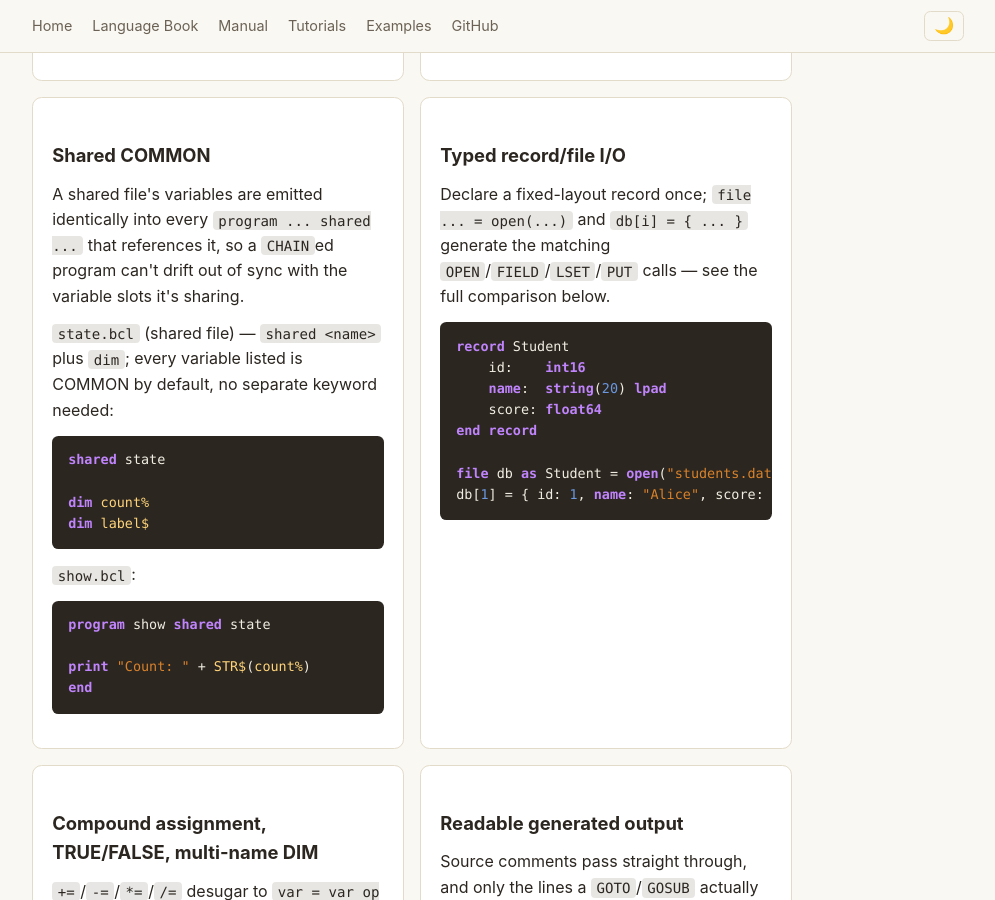
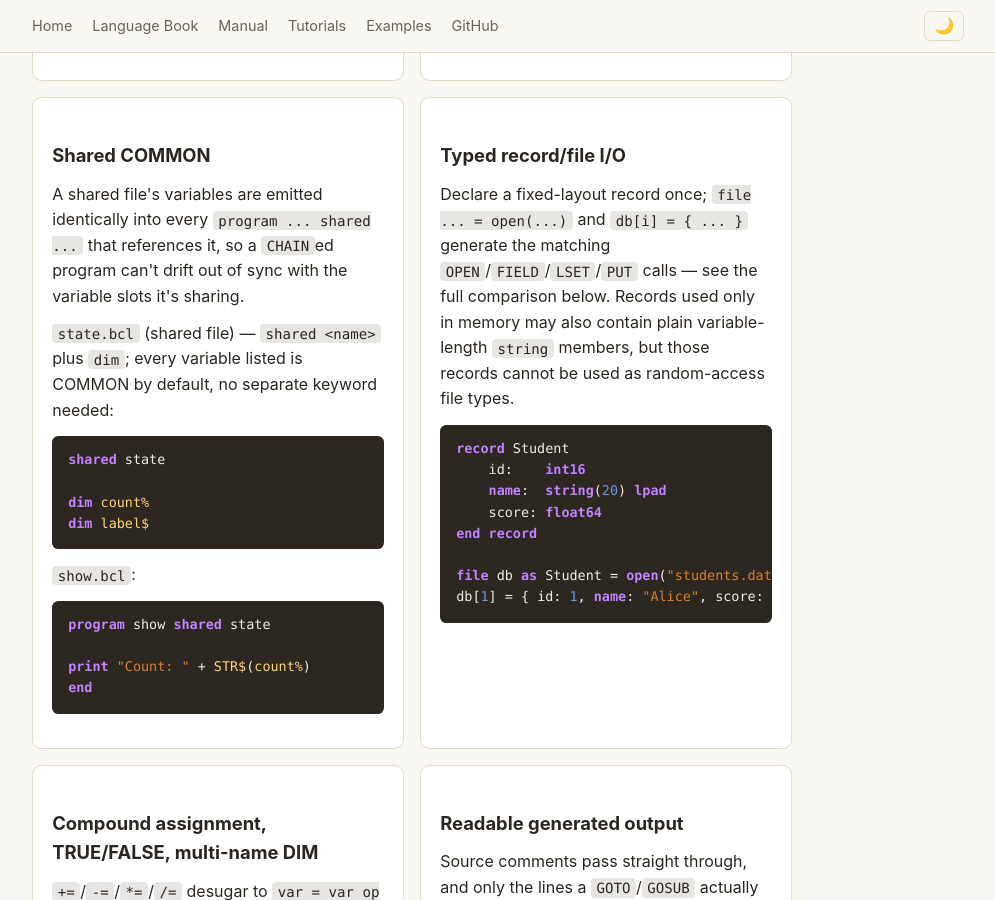
Before and after one commit to johnjoeallen/bascal, an MkDocs documentation site: the page built from docs/index.md, in a window 1280 px wide and 900 px high, scrolled down 2440 px. Shown: the whole window, without its empty margins (142-1137 px from the left). Built offline with MkDocs 1.6.1, drawn with Linux system fonts in a browser that asks for light colours.

Commit message:
Document variable-length record strings

````diff
--- a/docs/index.md
+++ b/docs/index.md
@@ -172,7 +172,7 @@ end
 
 ### Typed record/file I/O
 
-Declare a fixed-layout record once; `file ... = open(...)` and `db[i] = { ... }` generate the matching `OPEN`/`FIELD`/`LSET`/`PUT` calls — see the full comparison below.
+Declare a fixed-layout record once; `file ... = open(...)` and `db[i] = { ... }` generate the matching `OPEN`/`FIELD`/`LSET`/`PUT` calls — see the full comparison below. Records used only in memory may also contain plain variable-length `string` members, but those records cannot be used as random-access file types.
 
 ```bascal
 record Student
````
